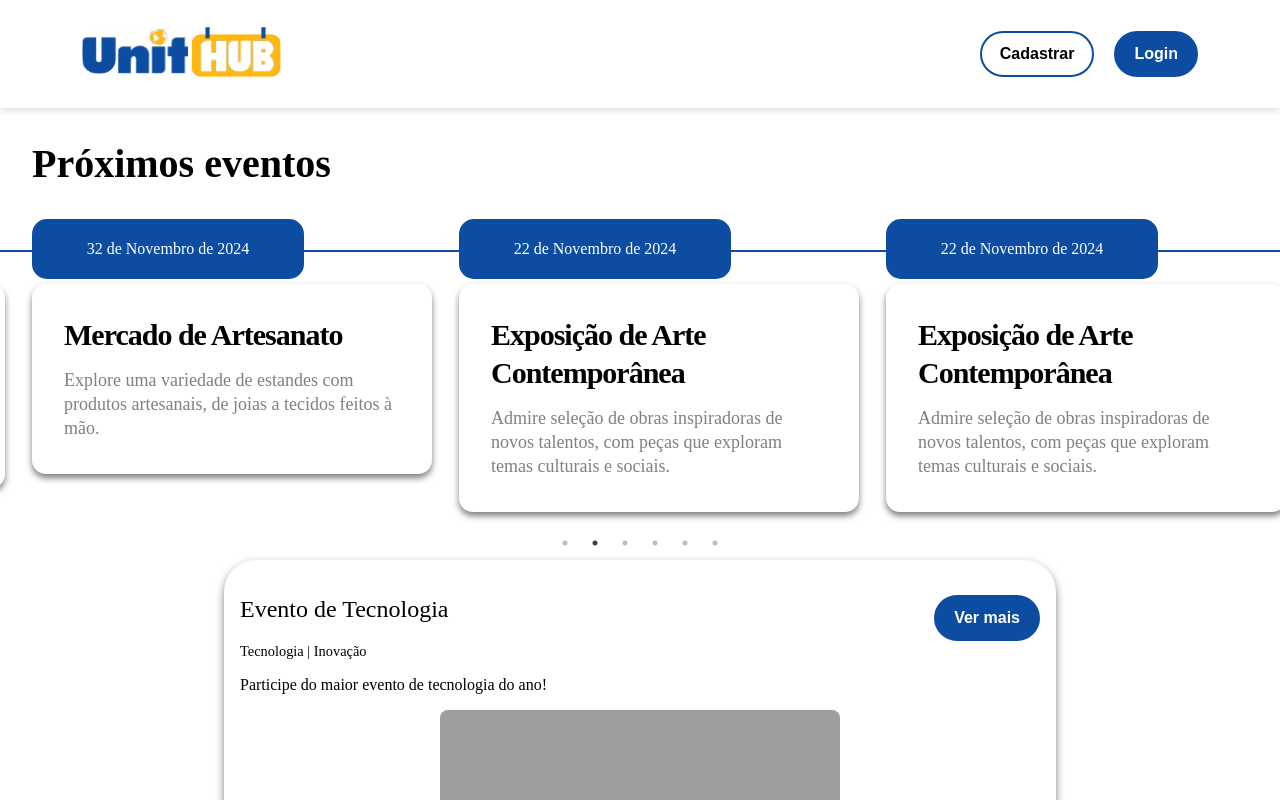
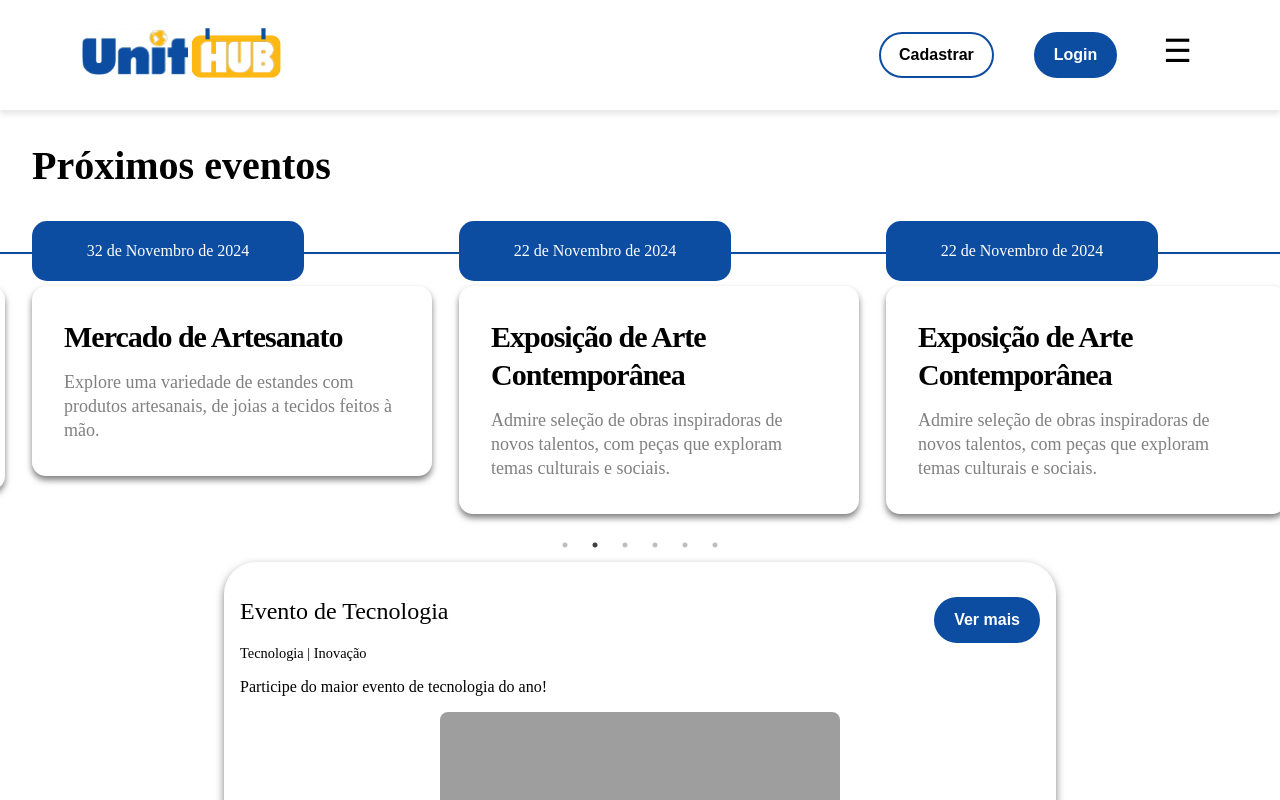
Before and after one commit to herbertgabriel/unithub-frontend, a React (Vite) app: page / in a window 1280 px wide. Shown: the top 800 px of the page. Built offline with nearby package versions, Linux system fonts and the light colour scheme; grey boxes are pictures that could not be loaded; a web font is replaced by a local one.

Commit message:
adiciona componente Navbar com menu hambúrguer e estilização correspondente

```diff
--- a/src/components/Header/Header.css
+++ b/src/components/Header/Header.css
@@ -1,4 +1,4 @@
-header {
+.header-container {
     background-color: #fff;
     padding: 15px 20px;
     display: flex;
@@ -18,20 +18,14 @@ header {
     height: 50px;
 }
 
-nav ul {
+.header-container nav ul {
     list-style: none;
     display: flex;
-    gap: 20px;
+    gap: 2.5rem;
+    align-items: center;
 }
 
-nav ul li {
-    display: inline;
+.header-container nav ul li .hamburger-menu {
+    font-size: 2rem;
+    margin-bottom: 0.5rem;
 }
-
-nav ul li a {
-    text-decoration: none;
-    color: #333;
-    font-size: 16px;
-    padding: 10px 15px;
-    transition: 0.3s;
-}
--- a/src/components/Header/Header.jsx
+++ b/src/components/Header/Header.jsx
@@ -1,11 +1,12 @@
 import "./Header.css";
 import logo from "../../assets/logo.svg";
+import Navbar from "../Navbar/Navbar";
 import Button from "../Button/Button";
 import ButtonTransparent from "../ButtonTransparent/ButtonTransparent";
 
 function Header() {
   return (
-    <header>
+    <header className="header-container">
       <div className="menu-container">
         <div className="logo">
           <img src={logo} alt="Logo" />
@@ -13,8 +14,8 @@ function Header() {
         <nav>
           <ul>
           <li><ButtonTransparent title={"Cadastrar"} /></li>
-            <li><Button title={"Login"} /></li>
-
+          <li><Button title={"Login"} /></li>
+          <li className="hamburguer"><Navbar /></li>
           </ul>
         </nav>
       </div>
--- a/src/components/Navbar/Navbar.css
+++ b/src/components/Navbar/Navbar.css
@@ -0,0 +1,69 @@
+/* Botão do menu hambúrguer */
+.hamburger-menu {
+    font-size: 24px;
+    background: none;
+    border: none;
+    cursor: pointer;
+    z-index: 1000;
+  }
+
+  /* Ocultar o botão do menu hambúrguer quando a sidebar estiver aberta */
+  .hamburger-menu.hidden {
+    display: none;
+  }
+
+  /* Navbar lateral */
+  .sidebar {
+    position: fixed;
+    top: 0;
+    right: -400px; /* Começa fora da tela */
+    width: 300px;
+    height: 100%;
+    background-color: #032147;
+    color: white;
+    transition: right 0.4s cubic-bezier(0.25, 0.8, 0.25, 1); /* Animação suave */
+    z-index: 999;
+    display: flex;
+    flex-direction: column;
+    padding: 20px;
+  }
+
+  /* Quando o menu está aberto */
+  .sidebar.open {
+    right: 0; /* Move para dentro da tela */
+  }
+
+  /* Botão de fechar */
+  .close-btn {
+    align-self: flex-end;
+    font-size: 20px;
+    background: none;
+    border: none;
+    color: white;
+    cursor: pointer;
+    margin-bottom: 20px;
+  }
+
+
+  .sidebar nav ul {
+    list-style: none;
+    padding: 0;
+    margin: 0;
+    display: flex;
+    flex-direction: column;
+    gap: 2rem;
+  }
+
+  .sidebar nav ul li a {
+    color: white;
+    text-decoration: none;
+    font-size: 1.2rem;
+    transition: color 0.2s ease;
+    display: flex;
+    align-items: center;
+    gap: 10px;
+  }
+
+  .sidebar nav ul li a:hover {
+    color: #ffcc00;
+  }
--- a/src/components/Navbar/Navbar.jsx
+++ b/src/components/Navbar/Navbar.jsx
@@ -0,0 +1,55 @@
+import { useState } from "react";
+import { Link } from "react-router-dom";
+import { HiUserCircle } from "react-icons/hi2";
+import { HiAcademicCap } from "react-icons/hi2";
+import { HiMiniDocumentText } from "react-icons/hi2";
+import { HiUsers } from "react-icons/hi2";
+import { HiTicket } from "react-icons/hi2";
+import { HiPencilSquare } from "react-icons/hi2";
+import { HiRectangleGroup } from "react-icons/hi2";
+
+
+
+import "./Navbar.css";
+
+function Navbar() {
+  const [isMenuOpen, setIsMenuOpen] = useState(false);
+
+  const toggleMenu = () => {
+    setIsMenuOpen(!isMenuOpen);
+  };
+
+  return (
+    <div className="navbar-container">
+      {/* Botão do menu hambúrguer */}
+      <button
+        className={`hamburger-menu ${isMenuOpen ? "hidden" : ""}`}
+        onClick={toggleMenu}
+      >
+        ☰
+      </button>
+
+      {/* Navbar lateral */}
+      <div className={`sidebar ${isMenuOpen ? "open" : ""}`}>
+        <button className="close-btn" onClick={toggleMenu}>
+          ✖
+        </button>
+        <nav className="nav-links">
+          <ul>
+            <li><Link to="/profile" onClick={toggleMenu}><HiUserCircle /> Meu Perfil</Link></li>
+            <li><Link to="/meus-eventos" onClick={toggleMenu}><HiRectangleGroup /> Meus Eventos</Link></li>
+            <li><Link to="/eventos-inscritos" onClick={toggleMenu}><HiTicket /> Eventos Inscritos</Link></li>
+            <li><Link to="/eventos-inscritos" onClick={toggleMenu}><HiPencilSquare /> Criar Publicação</Link></li>
+            {/* Adimin e Organizador */}
+            <li><Link to="/feed-organizador" onClick={toggleMenu}><HiMiniDocumentText /> Solicitações de Publicações</Link></li>
+            <li><Link to="/cursos" onClick={toggleMenu}><HiAcademicCap /> Gerenciar Cursos</Link></li>
+            <li><Link to="/gerenciamento-usuarios" onClick={toggleMenu}><HiUsers /> Gerenciamento de Usuários</Link></li>
+
+          </ul>
+        </nav>
+      </div>
+    </div>
+  );
+}
+
+export default Navbar;
```
